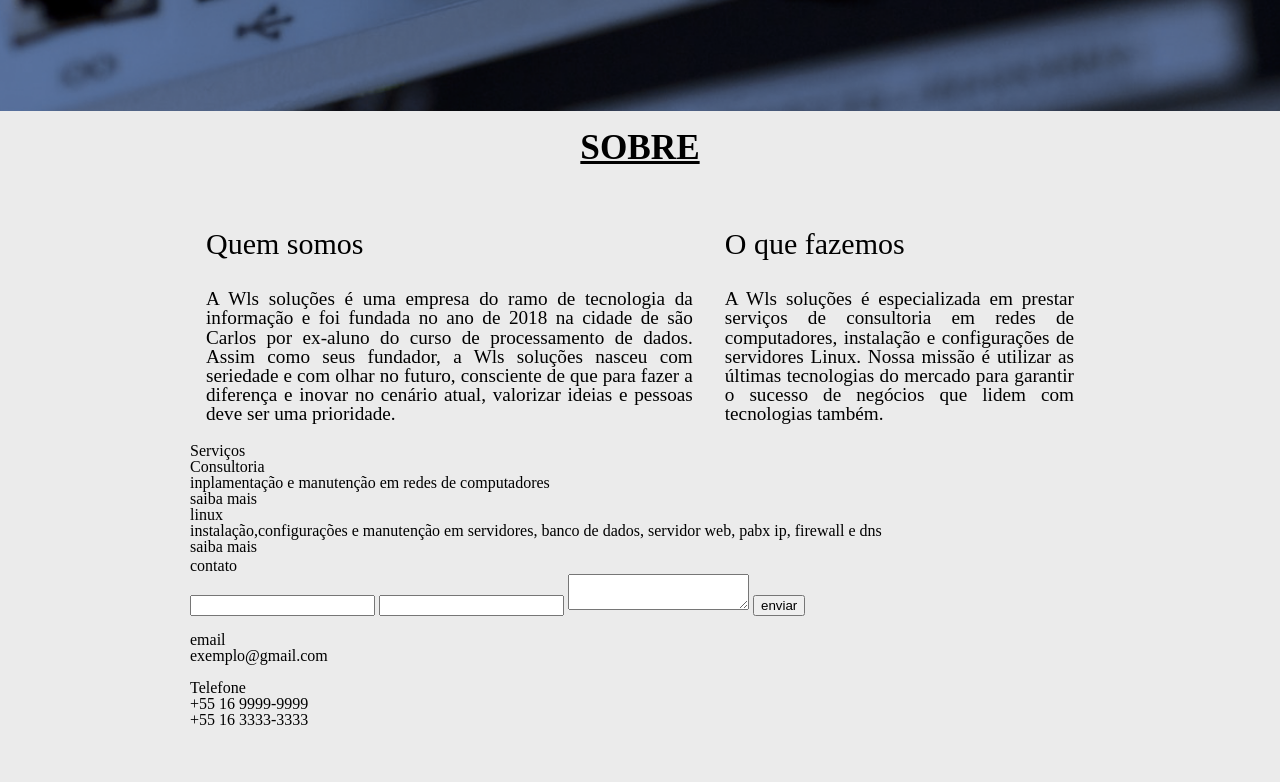
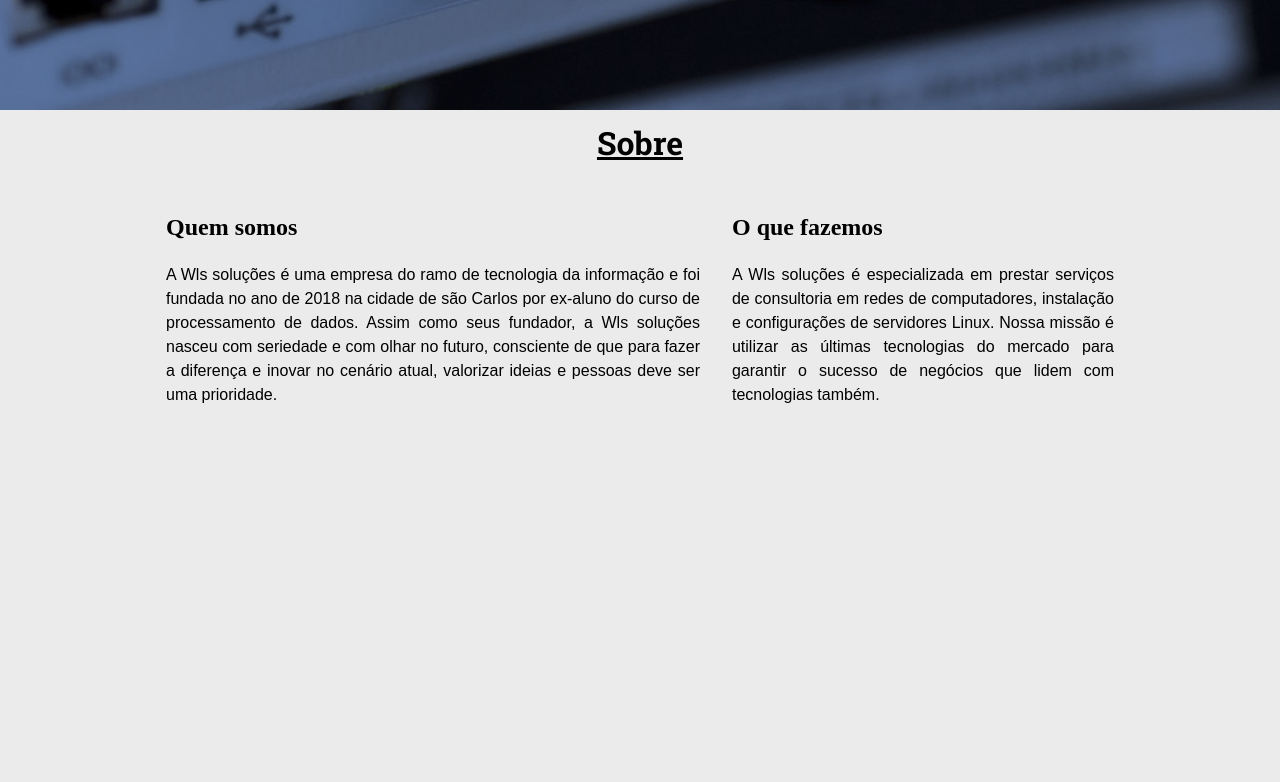
Before and after one commit to CleitonFernando/Cursogit, a plain HTML site: page index.html in a window 1280 px wide. Shown: the part 838-1620 px from the top of the page. Before the commit the page ends 1571 px from the top, so only its background shows below. Drawn offline with Linux system fonts and the light colour scheme.

Commit message:
ajuste na seção sobre

```diff
--- a/css/index.css
+++ b/css/index.css
@@ -1,12 +1,12 @@
 body{
     background-color: #ebebeb;
-    font-family: "Roboto Slab Regular";
+    font-family: "Roboto Slab",serif;
 }
 /* header*/
 .container{
-    max-width: 900px;
+    max-width: 980px;
     margin: 0 auto;
-    padding: 0.1em;
+    padding: 0.1%;
 }
 
 .cabecalho{
@@ -76,13 +76,18 @@ body{
 }
 
 /*sobre*/
+.sobre{
+       width: 100%;
+       height: 100vh;
+
+}
 
 .subtitulo{
-    font-family: "Roboto Slab Bold";
-    font-size: 2.2em;
-    text-transform: uppercase;
+    font-family: "Roboto Slab";
+    font-size: 2em;
+    text-transform: capitalize;
     text-align: center;
-    font-weight: 600;
+    font-weight: 700;
     text-decoration: underline;
     padding: 0.5em;
 }
@@ -93,13 +98,17 @@ body{
     padding: 1em;
     text-align: justify;
 }
+
 .subtitulo-h3{
     font-family: "Roboto Slab Bold";
-    font-size: 30px;
+    font-size: 1.5em;
     padding-top: 1em;
     padding-bottom: 1em;
+    font-weight: 600;
 }
 .sub-container-sobre section p{
-    font-family: "Roboto Slab ",serif;
-    font-size: 1.2em;
+    font-family: "Roboto Medium Slab",sans-serif;
+    line-height: 1.5;
+    font-size: 1em;
 }
+/*secao serviços*/
```
